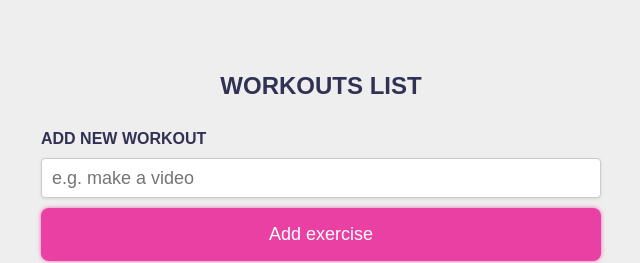
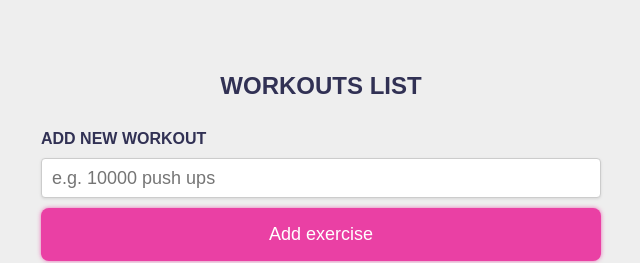
Before and after one commit to nghtlinh/ToDoList_TypeScript, a Vue app: page / in a window 1280 px wide. Shown: the top 263 px of the page, without its empty margins (319-959 px from the left). Built offline with nearby package versions, Linux system fonts and the light colour scheme.

Commit message:
fixed default value in text box

```diff
--- a/src/components/ToDoList.vue
+++ b/src/components/ToDoList.vue
@@ -24,7 +24,7 @@ const errorMessage = ref<string>('')
 
 const addToDo = () => {
   if (input_content.value.trim() === '') {
-    errorMessage.value = 'Task content cannot be empty!'
+    errorMessage.value = 'Exercise content cannot be empty!'
     return
   }
 
@@ -68,7 +68,7 @@ onMounted(() => {
         <h3>ADD NEW WORKOUT</h3>
         <input
           type="text"
-          placeholder="e.g. make a video"
+          placeholder="e.g. 10000 push ups"
           v-model="input_content"
         />
         <input type="submit" value="Add exercise" />
```
